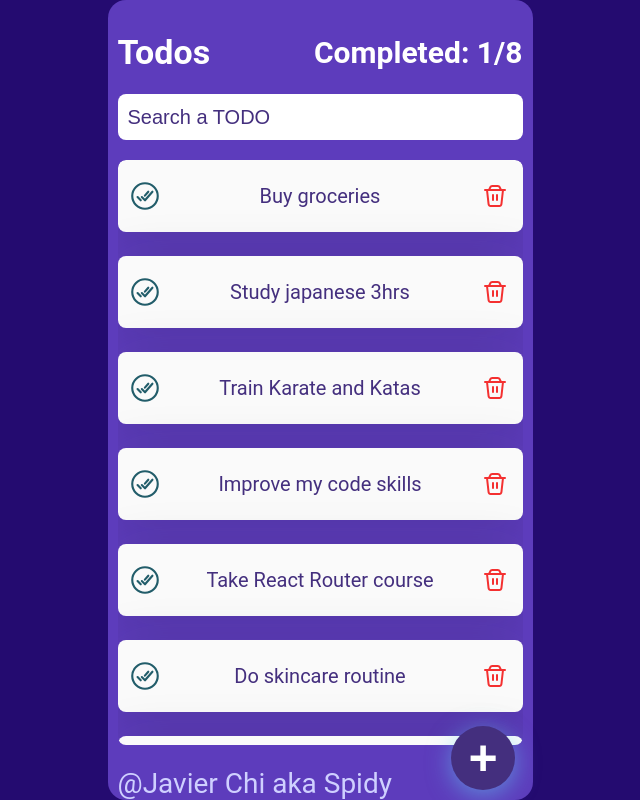
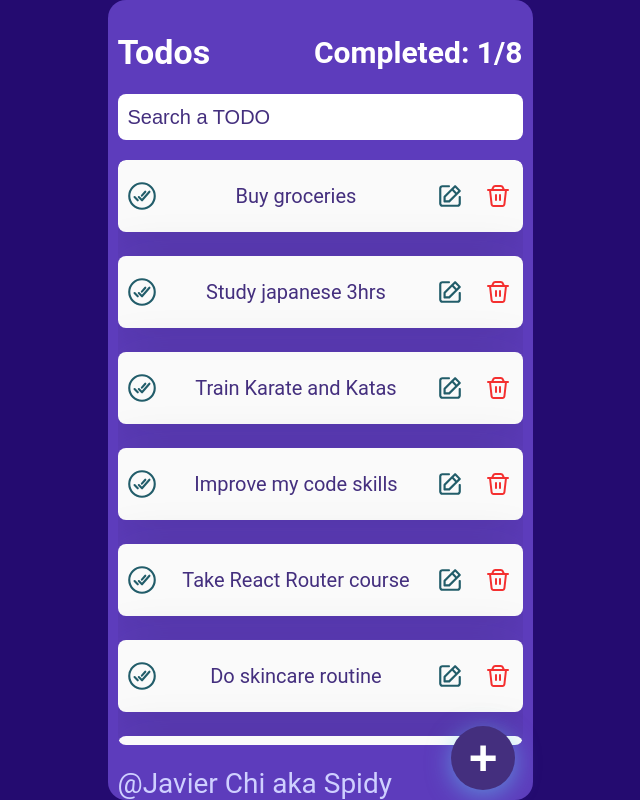
Before and after one commit to SpidySamurai/React-To-Do, a React (Create React App) app: page /#/ in a window 1280 px wide. Shown: the whole page, without its empty margins (320-960 px from the left). Built offline with nearby package versions, Linux system fonts and the light colour scheme.

Commit message:
Add: Edit icon to TodoItem

```diff
--- a/src/ui/TodoItem/TodoItem.css
+++ b/src/ui/TodoItem/TodoItem.css
@@ -43,6 +43,12 @@
   color: #4caf50;
 }
 
+.Icon__edit {
+  background-image: url(../../assets/icons/icon_edit.svg);
+  background-repeat: no-repeat;
+  background-position: center;
+}
+
 .Icon__delete {
   background-image: url(../../assets/icons/icon_trash_can.svg);
   background-repeat: no-repeat;
--- a/src/ui/TodoItem/index.js
+++ b/src/ui/TodoItem/index.js
@@ -17,6 +17,7 @@
       >
         {props.text}
       </p>
+      <span className="Icon Icon__edit"></span>
       <span className="Icon Icon__delete" onClick={props.onDelete}></span>
     </li>
   );
```
Also changed, not shown: src/assets/icons/icon_edit.svg (added).
